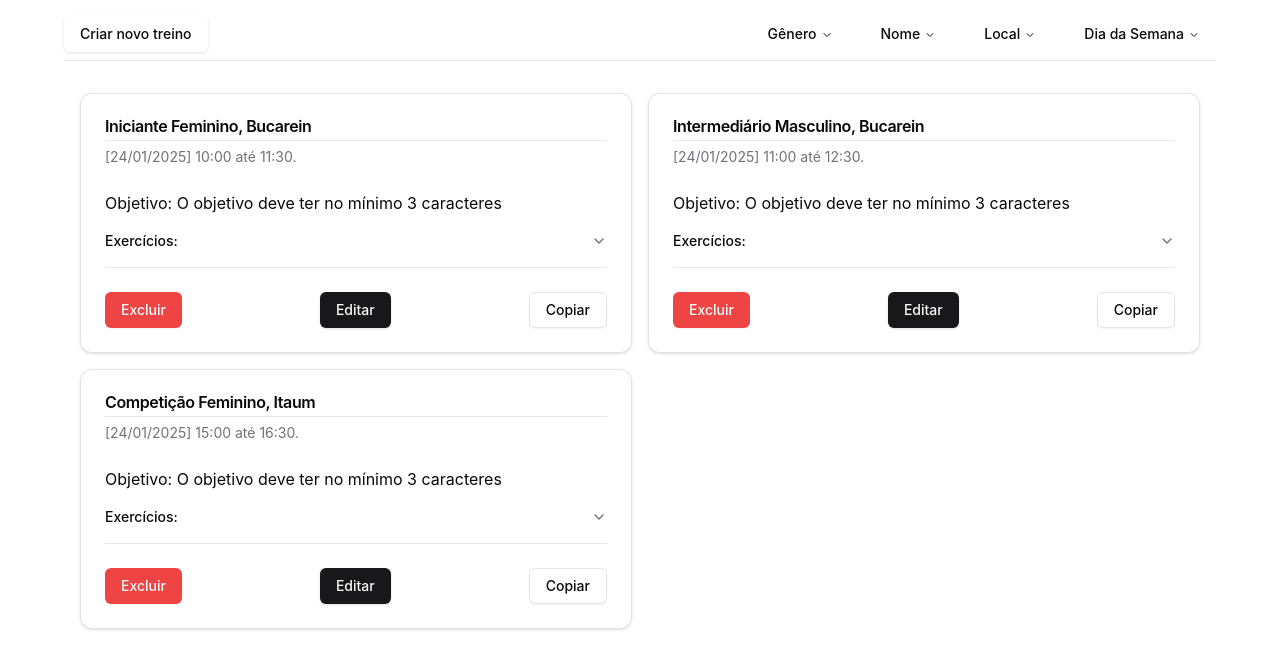
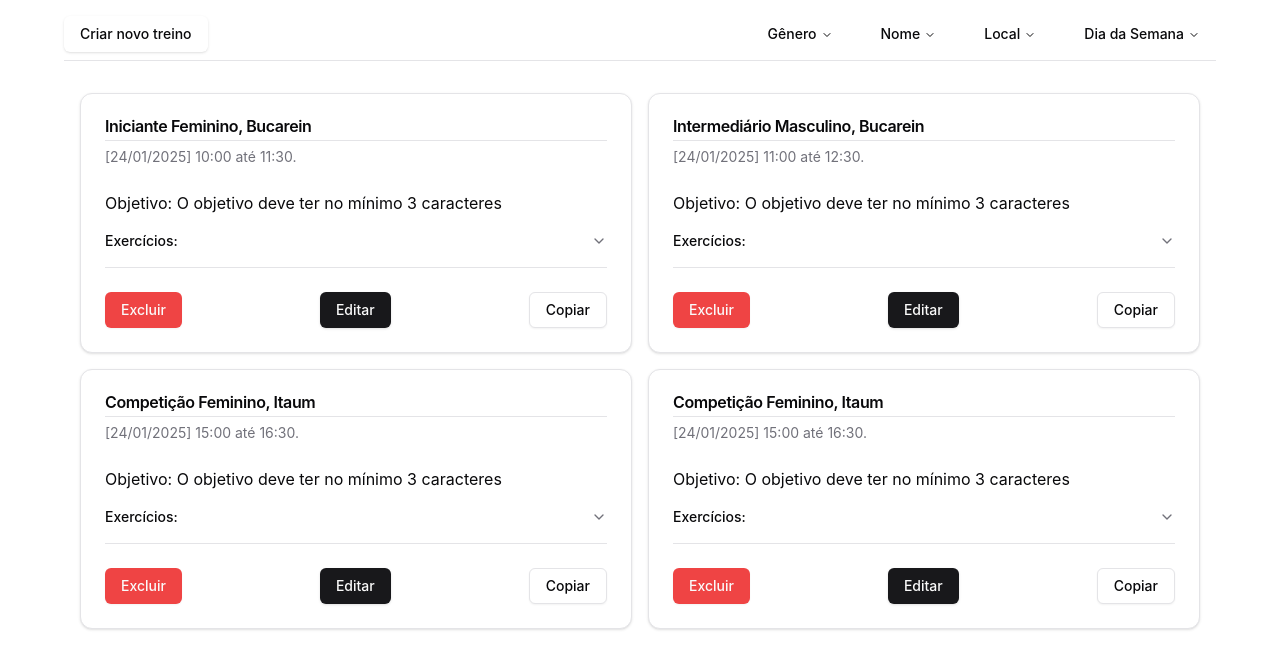
Before and after one commit to jeperico/trainer-scheduler, a Next.js app: page / in a window 1280 px wide. Shown: the top 668 px of the page. Built offline with nearby package versions, Linux system fonts and the light colour scheme.

Commit message:
[feat] add team-data

```diff
--- a/src/interfaces/team.ts
+++ b/src/interfaces/team.ts
@@ -12,6 +12,7 @@ export enum Weekday {
 }
 
 export default interface ITeam {
+  id: string;
   name: string;
   gender: 'Masculino' | 'Feminino';
   day: Array<{
--- a/src/provider/faker.ts
+++ b/src/provider/faker.ts
@@ -1,11 +1,13 @@
+import ITeam from '@/interfaces/team';
 import ITraining from '@/interfaces/training';
 import { post } from '@/provider/api';
 import { v4 as uuidv4 } from 'uuid';
 
-const data: Array<ITraining> = [
+const trainingData: Array<ITraining> = [
   {
     id: uuidv4(),
     team: {
+      id: uuidv4(),
       name: 'Iniciante',
       gender: 'Feminino',
       day: [
@@ -37,6 +39,7 @@ const data: Array<ITraining> = [
   {
     id: uuidv4(),
     team: {
+      id: uuidv4(),
       name: 'Intermediário',
       gender: 'Masculino',
       day: [
@@ -74,6 +77,57 @@ const data: Array<ITraining> = [
   {
     id: uuidv4(),
     team: {
+      id: uuidv4(),
+      name: 'Competição',
+      gender: 'Feminino',
+      day: [
+        {
+          weekday: 5,
+          startTime: {
+            hours: 15,
+            minutes: 0,
+          },
+          endTime: {
+            hours: 16,
+            minutes: 30,
+          },
+        },
+      ],
+      location: 'Itaum',
+    },
+    objective: 'O objetivo deve ter no mínimo 3 caracteres',
+    date: new Date(),
+    exercises: [
+      {
+        title: 'Manchetão',
+        description: 'A descrição deve ter no mínimo 3 caracteres',
+        objectives: 'O objetivo deve ter no mínimo 3 caracteres',
+        duration: 25,
+      },
+      {
+        title: 'Manchetão',
+        description: 'A descrição deve ter no mínimo 3 caracteres',
+        objectives: 'O objetivo deve ter no mínimo 3 caracteres',
+        duration: 25,
+      },
+      {
+        title: 'Manchetão',
+        description: 'A descrição deve ter no mínimo 3 caracteres',
+        objectives: 'O objetivo deve ter no mínimo 3 caracteres',
+        duration: 25,
+      },
+      {
+        title: 'Manchetão',
+        description: 'A descrição deve ter no mínimo 3 caracteres',
+        objectives: 'O objetivo deve ter no mínimo 3 caracteres',
+        duration: 25,
+      },
+    ],
+  },
+  {
+    id: uuidv4(),
+    team: {
+      id: uuidv4(),
       name: 'Competição',
       gender: 'Feminino',
       day: [
@@ -122,8 +176,159 @@ const data: Array<ITraining> = [
   },
 ];
 
+const teamData: Array<ITeam> = [
+  {
+    id: uuidv4(),
+    name: 'Baby Iniciante',
+    gender: 'Feminino',
+    day: [
+      {
+        weekday: 1,
+        startTime: {
+          hours: 18,
+          minutes: 30,
+        },
+        endTime: {
+          hours: 19,
+          minutes: 30,
+        },
+      },
+      {
+        weekday: 3,
+        startTime: {
+          hours: 18,
+          minutes: 30,
+        },
+        endTime: {
+          hours: 19,
+          minutes: 30,
+        },
+      },
+    ],
+    location: 'Oficina',
+  },
+  {
+    id: uuidv4(),
+    name: 'Iniciante',
+    gender: 'Feminino',
+    day: [
+      {
+        weekday: 2,
+        startTime: {
+          hours: 14,
+          minutes: 0,
+        },
+        endTime: {
+          hours: 15,
+          minutes: 0,
+        },
+      },
+      {
+        weekday: 5,
+        startTime: {
+          hours: 15,
+          minutes: 0,
+        },
+        endTime: {
+          hours: 16,
+          minutes: 0,
+        },
+      },
+    ],
+    location: 'Bucarein',
+  },
+  {
+    id: uuidv4(),
+    name: 'Intermediário',
+    gender: 'Feminino',
+    day: [
+      {
+        weekday: 2,
+        startTime: {
+          hours: 16,
+          minutes: 0,
+        },
+        endTime: {
+          hours: 17,
+          minutes: 0,
+        },
+      },
+      {
+        weekday: 5,
+        startTime: {
+          hours: 16,
+          minutes: 0,
+        },
+        endTime: {
+          hours: 17,
+          minutes: 0,
+        },
+      },
+    ],
+    location: 'Bucarein',
+  },
+  {
+    id: uuidv4(),
+    name: 'Rendimento',
+    gender: 'Feminino',
+    day: [
+      {
+        weekday: 2,
+        startTime: {
+          hours: 19,
+          minutes: 0,
+        },
+        endTime: {
+          hours: 21,
+          minutes: 0,
+        },
+      },
+    ],
+    location: 'Oficina',
+  },
+  {
+    id: uuidv4(),
+    name: 'Iniciante',
+    gender: 'Feminino',
+    day: [
+      {
+        weekday: 3,
+        startTime: {
+          hours: 19,
+          minutes: 0,
+        },
+        endTime: {
+          hours: 20,
+          minutes: 0,
+        },
+      },
+    ],
+    location: 'Oficina',
+  },
+  {
+    id: uuidv4(),
+    name: 'Sub 18',
+    gender: 'Masculino',
+    day: [
+      {
+        weekday: 5,
+        startTime: {
+          hours: 19,
+          minutes: 0,
+        },
+        endTime: {
+          hours: 20,
+          minutes: 15,
+        },
+      },
+    ],
+    location: 'Atiradores',
+  },
+];
+
 const FetchData = () => {
-  post('faker-training-data', data);
+  post('faker-training-data', trainingData);
+  post('teams-data', teamData);
 };
 
 export default FetchData;
```
